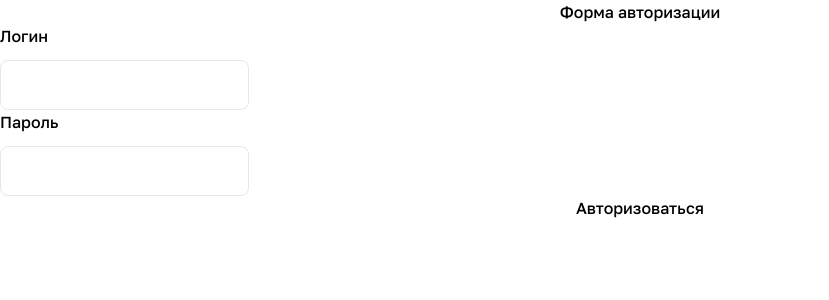
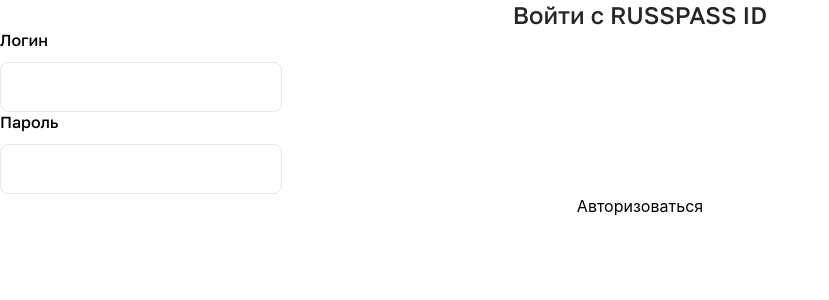
Before and after one commit to senitskiy/travelhack, a React (Create React App) app in the folder russpass_id/: page / in a window 1280 px wide. Shown: the top 300 px of the page, without its empty margins (0-829 px from the left). Built offline with nearby package versions, Linux system fonts and the light colour scheme; no server answers.

Commit message:
добавление экранов

```diff
--- a/russpass_id/src/App.js
+++ b/russpass_id/src/App.js
@@ -43,9 +43,6 @@ const App = () => {
             <Auth />
           }
         </Route>
-        <Route path="/identifier">
-          <Auth />
-        </Route>
         <Route path="/registration">
           <Registration />
         </Route>
--- a/russpass_id/src/App.scss
+++ b/russpass_id/src/App.scss
@@ -1,6 +1,6 @@
-body {
-  font-family: 'GolosTextWebMedium'
-}
+// body {
+//   font-family: 'GolosTextWebMedium'
+// }
 
 .App {
   text-align: center;
--- a/russpass_id/src/components/Input.jsx
+++ b/russpass_id/src/components/Input.jsx
@@ -5,7 +5,7 @@ export const Input = (props) => {
 
     return (
         <div class="form-group text-left flex flex-col ">
-            <label for={name} className="mb-3">{label}</label>
+            <label className="label mb-3">{label}</label>
             <div class="form-group">
                 <input id={name} name={name} onChange={onChange} value={value} type={type} className="py-3 px-4 border rounded-lg border-rp-input-border outline-none focus:border-2 focus:border-rp-text" />
             </div>
--- a/russpass_id/src/components/input.scss
+++ b/russpass_id/src/components/input.scss
@@ -0,0 +1,7 @@
+.label {
+  font-family: 'GolosTextWebMedium';
+  font-style: normal;
+  font-weight: normal;
+  font-size: 16px;
+  line-height: 125%;
+}
--- a/russpass_id/src/pages/Auth.jsx
+++ b/russpass_id/src/pages/Auth.jsx
@@ -1,7 +1,8 @@
 import { useState, useMemo } from 'react'
-import {API_URL, POST_CONFIG} from '../constants'
+import { API_URL, POST_CONFIG } from '../constants'
 import { Input, Button, Checkbox } from '../components'
 import './auth.scss'
+import { Choise } from './Choise'
 
 
 export const Auth = () => {
@@ -15,24 +16,7 @@ export const Auth = () => {
     password: ''
   })
 
-      const [checkboxes, setCheckboxes] = useState({
-        checkbox1: false,
-        checkbox2: false,
-        checkbox3: false,
-      })
-
-      const [successAuth, setSuccessAuth] = useState(false)
-
-      const handleChecboxSubmit = async e => {
-          e.preventDefault()
-
-          const response = await fetch(`${API_URL}/confirmation`, POST_CONFIG(checkboxes))
-          const body = await response.text()
-          const parseBody = JSON.parse(body)
-          const {token} = parseBody.response.data
-
-          window.location.replace(`${callbackUrl}?code=${token}`)
-      }
+  const [successAuth, setSuccessAuth] = useState({ login: '', mail: '' })
 
   const handleSubmit = async e => {
     e.preventDefault()
@@ -40,7 +24,10 @@ export const Auth = () => {
     const response = await fetch(`${API_URL}/auth`, POST_CONFIG(formData))
     const body = await response.text()
 
-        setSuccessAuth(Boolean(body))
+    const parseBody = JSON.parse(body)
+    const auth = parseBody.response.data.auth
+
+    setSuccessAuth(auth)
 
   }
 
@@ -53,29 +40,13 @@ export const Auth = () => {
     })
   }
 
-      const handleCheckboxChange = (e) => {
-        const { name, value } = e.target
-
-        setCheckboxes({
-          ...checkboxes,
-          [name]: !value
-        })
-      }
-
-
   return (
     <div className="App">
-      Форма авторизации
-
-        {successAuth ?
-          <form onSubmit={handleChecboxSubmit}>
-          <Checkbox onChange={handleCheckboxChange} value={checkboxes.checkbox1} name="checkbox1" label="Чекбокс 1" />
-          <Checkbox onChange={handleCheckboxChange} value={checkboxes.checkbox2} name="checkbox1" label="Чекбокс 2" />
-          <Checkbox onChange={handleCheckboxChange} value={checkboxes.checkbox3} name="checkbox1" label="Чекбокс 3" />
-          <Button type="submit" label="Подтвердить" />
-        </form>
+      <div className="title">Войти с RUSSPASS ID</div>
+      {Boolean(successAuth.login) ?
+        <Choise auth={successAuth} />
         :
-        <form onSubmit={successAuth ? handleChecboxSubmit : handleSubmit}>
+        <form onSubmit={handleSubmit}>
           <Input type="text" onChange={handleChange} value={formData.login} name="login" label="Логин" />
           <Input type="password" onChange={handleChange} value={formData.password} name="password" label="Пароль" />
           <Button type="submit" label="Авторизоваться" />
--- a/russpass_id/src/pages/Choise.jsx
+++ b/russpass_id/src/pages/Choise.jsx
@@ -14,12 +14,16 @@ export const Choise = ({ token, auth }) => {
 
     return (
         <div>
-            <div onClick={handleSubmit}>
+            <div>Это вы?</div>
+            <div>
                 <div>{auth.login}</div>
-                <div>{auth.emailw}</div>
+                <div>{auth.email}</div>
             </div>
             <div>
-                <Link to={`/identifier${window.location.search}`}>Сменить аккаунт</Link>
+                <Link to={`/identifier${window.location.search}`}>Другая учетная запись</Link>
+            </div>
+            <div>
+                <button onClick={handleSubmit}>Да, это я</button>
             </div>
         </div>
     )
--- a/russpass_id/src/pages/auth.scss
+++ b/russpass_id/src/pages/auth.scss
@@ -0,0 +1,8 @@
+.title {
+  font-family: 'GolosTextWebMedium';
+  font-style: normal;
+  font-weight: normal;
+  font-size: 24px;
+  line-height: 125%;
+  color: #262626;
+}
```
Lines whose indentation alone changed are shown as unchanged.
